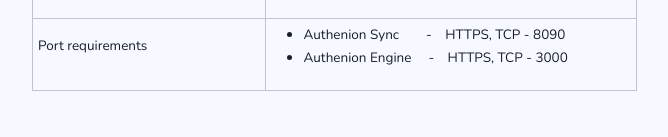
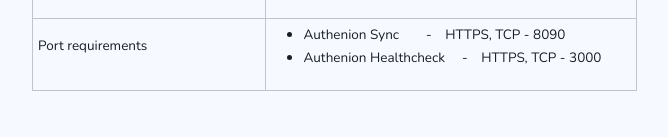
Before and after one commit to lmc-inc/authenion-docs, a plain HTML site: page index.html in a window 1280 px wide. Shown: the part 1213-1350 px from the top of the page, without its empty margins (298-966 px from the left). Drawn offline with nearby package versions, Linux system fonts and the light colour scheme.

Commit message:
port description change

```diff
--- a/index.html
+++ b/index.html
@@ -525,7 +525,7 @@
 
 								<ul>
 									<li class="li">Authenion Sync&emsp;&emsp;-&emsp;HTTPS, TCP - 8090</li>
-									<li class="li">Authenion Engine&emsp;&nbsp;-&emsp;HTTPS, TCP - 3000</li>
+									<li class="li">Authenion Healthcheck&emsp;&nbsp;-&emsp;HTTPS, TCP - 3000</li>
 								</ul>
 
 						</td>
```
